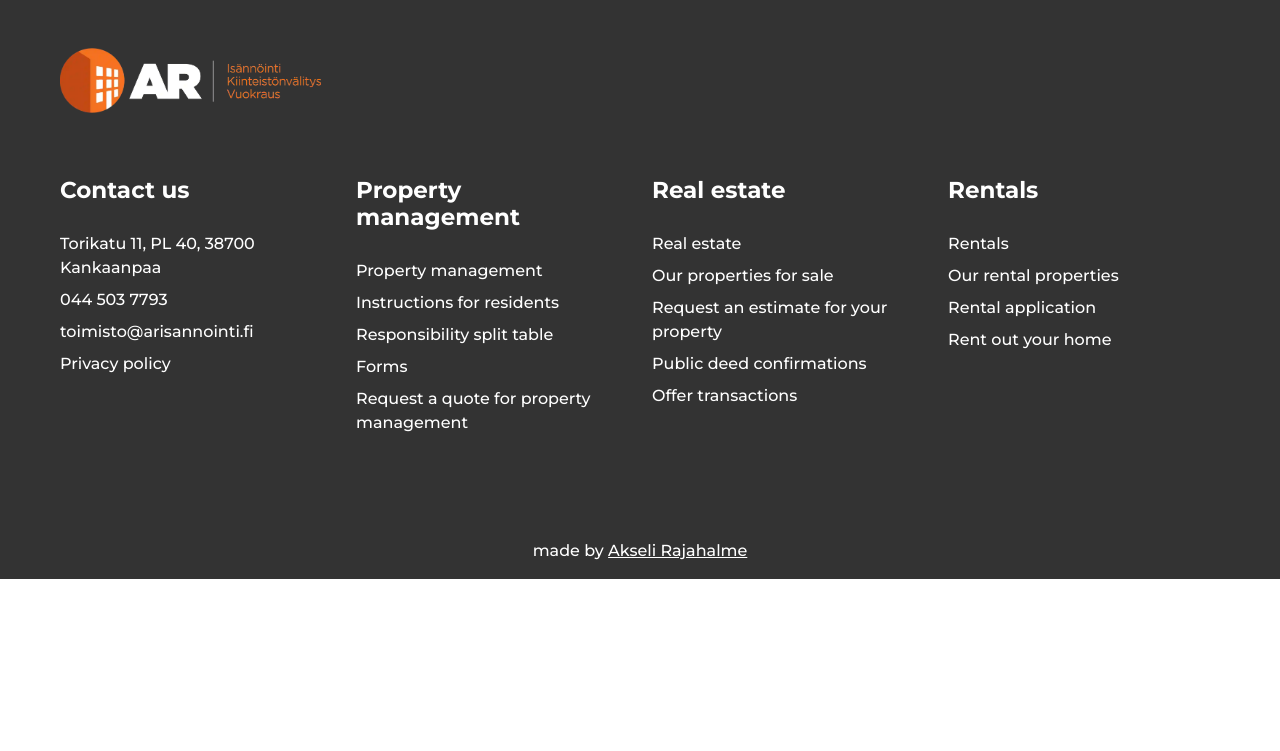
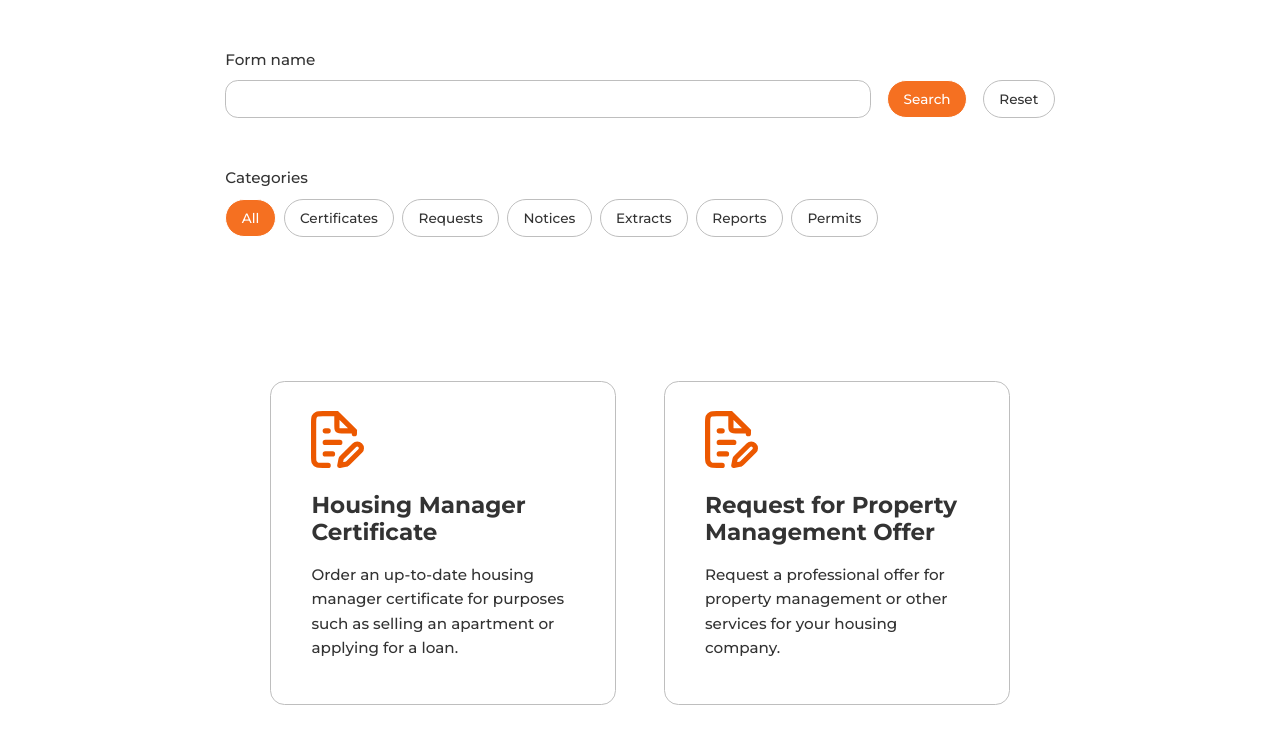
Before and after one commit to AkseliRaj/real-estate-management-website, a React (Vite) app in the folder ar-isannointi-oy/: page /lomakkeet in a window 1280 px wide. Shown: the part 1251-2002 px from the top of the page. Before the commit the page ends 1830 px from the top, so only its background shows below. Built offline with nearby package versions, Linux system fonts and the light colour scheme.

Commit message:
Add Property Management Forms Page with search and category filter functionality; implement FormCardsSection and data files for English and Finnish forms

```diff
--- /dev/null
+++ b/ar-isannointi-oy/src/components/FormCardsSection.jsx
@@ -0,0 +1,32 @@
+import React from 'react';
+import { useTranslation } from 'react-i18next';
+import FormIcon from '../assets/svg/FilePenIcon.svg';
+import formDataEn from '../data/FormDataEn';
+import formDataFi from '../data/FormDataFi';
+
+const FormCardsSection = ({ forms: formsProp }) => {
+    const { i18n } = useTranslation();
+    const currentLanguage = i18n.resolvedLanguage || i18n.language || 'en';
+    const forms = formsProp || (currentLanguage.startsWith('fi') ? formDataFi : formDataEn);
+
+    return (
+        <div className="container-fluid px-0 py-5">
+            <div className="row mx-0 d-flex align-items-center justify-content-center">
+                <div className="col-12 col-xl-8 py-0 py-md-5">
+                    <div className="row mx-0 align-items-stretch justify-content-center gap-4 gap-xl-5">
+                        {forms.map((form) => (
+                            <div key={form.id} className="Form-Card col-11 col-md-5">
+                                <img src={FormIcon} className="Form-Icon" alt="" aria-hidden="true" />
+                                <h5 className="Form-Card-Heading d-none d-md-block pt-4 pb-3">{form.title}</h5>
+                                <h6 className="Form-Card-Heading d-block d-md-none pt-4 pb-3">{form.title}</h6>
+                                <p>{form.description}</p>
+                            </div>
+                        ))}
+                    </div>
+                </div>
+            </div>
+        </div>
+    );
+};
+
+export default FormCardsSection;
--- /dev/null
+++ b/ar-isannointi-oy/src/data/FormDataEn.js
@@ -0,0 +1,52 @@
+const formDataEn = [
+    {
+        id: 'housing-manager-certificate',
+        category: 'certificates',
+        title: 'Housing Manager Certificate',
+        description: 'Order an up-to-date housing manager certificate for purposes such as selling an apartment or applying for a loan.',
+    },
+    {
+        id: 'management-service-offer',
+        category: 'requests',
+        title: 'Request for Property Management Offer',
+        description: 'Request a professional offer for property management or other services for your housing company.',
+    },
+    {
+        id: 'moving-notice',
+        category: 'notifications',
+        title: 'Moving Notice',
+        description: 'Submit the legally required notification of moving into the housing company and ensure your information is up to date.',
+    },
+    {
+        id: 'residents-register-extract',
+        category: 'extracts',
+        title: 'Residents Register Extract',
+        description: 'Order an official extract of apartment residents, for example for authorities.',
+    },
+    {
+        id: 'meter-readings',
+        category: 'reports',
+        title: 'Meter Readings',
+        description: 'Report apartment-specific water or energy meter readings for billing purposes.'
+    },
+    {
+        id: 'fault-report',
+        category: 'reports',
+        title: 'Fault Report',
+        description: 'Report any detected faults or maintenance needs directly to the maintenance company and property manager.'
+    },
+    {
+        id: 'waterproofing-work-form',
+        category: 'permits',
+        title: 'Waterproofing Work Form',
+        description: 'Fill in the required form for inspection and documentation of wet room waterproofing work.'
+    },
+    {
+        id: 'renovation-modification-notice',
+        category: 'permits',
+        title: 'Renovation and Modification Notice',
+        description: 'Apply for permission for modifications in your apartment well before starting renovation work.'
+    }
+];
+
+export default formDataEn;
--- /dev/null
+++ b/ar-isannointi-oy/src/data/FormDataFi.js
@@ -0,0 +1,52 @@
+const formDataFi = [
+    {
+        id: 'housing-manager-certificate',
+        category: 'certificates',
+        title: 'Isännöitsijäntodistus',
+        description: 'Tilaa ajantasainen isännöitsijätodistus esimerkiksi asunnon myyntiä tai lainanhakua varten.',
+    },
+    {
+        id: 'management-service-offer',
+        category: 'requests',
+        title: 'Tarjouspyyntö isännöinnistä',
+        description: 'Pyydä asiantunteva tarjous taloyhtiönne isännöinnistä tai muista palveluistamme.',
+    },
+    {
+        id: 'moving-notice',
+        category: 'notifications',
+        title: 'Muuttoilmoitus',
+        description: 'Tee lakisääteinen ilmoitus muutosta taloyhtiöön ja varmista tietojesi ajantasaisuus.',
+    },
+    {
+        id: 'residents-register-extract',
+        category: 'extracts',
+        title: 'Talonkirjaote',
+        description: 'Tilaa virallinen talonkirjaote asunnon asukkaista esimerkiksi viranomaisia varten.',
+    },
+    {
+        id: 'meter-readings',
+        category: 'reports',
+        title: 'Mittarilukemat',
+        description: 'Ilmoita huoneistokohtaiset vesi- tai energiamittarilukemat laskutusta varten.'
+    },
+    {
+        id: 'fault-report',
+        category: 'reports',
+        title: 'Vikailmoitus',
+        description: 'Ilmoita havaitsemastasi viasta tai huoltotarpeesta suoraan huoltoyhtiölle ja isännöitsijälle.'
+    },
+    {
+        id: 'waterproofing-work-form',
+        category: 'permits',
+        title: 'Vedeneristystyö lomake',
+        description: 'Täytä vaadittava ilmoitus märkätilojen vedeneristystöiden tarkastusta ja dokumentointia varten.'
+    },
+    {
+        id: 'renovation-modification-notice',
+        category: 'permits',
+        title: 'Muutos- ja korjaustyöilmoitus',
+        description: 'Hae lupa huoneistossa tehtäviin muutostöihin hyvissä ajoin ennen remontin aloitusta.'
+    }
+];
+
+export default formDataFi;
--- a/ar-isannointi-oy/src/pages/PropertyManagementFormsPage.jsx
+++ b/ar-isannointi-oy/src/pages/PropertyManagementFormsPage.jsx
@@ -1,12 +1,23 @@
-import React from 'react';
+import React, { useMemo, useState } from 'react';
 import { useTranslation } from 'react-i18next';
 import IntroductionSectionWithImage from '../components/IntroductionSectionWithImage';
 import FormsPageIntroductionImage from '../assets/webp/FormPageIntroductionImage.webp';
 import FormIntroductionSection from '../components/FormIntroductionSection';
+import SearchCategoryFilterSection from '../components/SearchCategoryFilterSection';
+import FormCardsSection from '../components/FormCardsSection';
+import formDataEn from '../data/FormDataEn';
+import formDataFi from '../data/FormDataFi';
+
 
 const PropertyManagementFormsPage = () => {
-    const { t } = useTranslation();
+    const { t, i18n } = useTranslation();
     const prefixSection = t('Forms-Page.Prefix-Section', { returnObjects: true });
+    const currentLanguage = i18n.resolvedLanguage || i18n.language || 'en';
+    const isFinnish = currentLanguage.startsWith('fi');
+    const forms = isFinnish ? formDataFi : formDataEn;
+    const [searchInputValue, setSearchInputValue] = useState('');
+    const [searchTerm, setSearchTerm] = useState('');
+    const [selectedCategory, setSelectedCategory] = useState('all');
 
     const contentItems = Object.entries(prefixSection)
         .filter(([key]) => key !== 'title')
@@ -32,6 +43,62 @@ const PropertyManagementFormsPage = () => {
         })
         .filter(Boolean);
 
+    const categoryLabels = useMemo(
+        () => (isFinnish ? {
+            all: 'Kaikki',
+            certificates: 'Todistukset',
+            requests: 'Tarjoukset ja pyynnöt',
+            notifications: 'Ilmoitukset',
+            extracts: 'Otteet',
+            reports: 'Ilmoitukset ja raportit',
+            permits: 'Luvat',
+        } : {
+            all: 'All',
+            certificates: 'Certificates',
+            requests: 'Requests',
+            notifications: 'Notices',
+            extracts: 'Extracts',
+            reports: 'Reports',
+            permits: 'Permits',
+        }),
+        [isFinnish],
+    );
+
+    const categoryButtons = useMemo(() => {
+        const ids = Array.from(new Set(forms.map((item) => item.category).filter(Boolean)));
+        return [
+            { id: 'all', label: categoryLabels.all },
+            ...ids.map((id) => ({ id, label: categoryLabels[id] || id })),
+        ];
+    }, [forms, categoryLabels]);
+
+    const filteredForms = useMemo(() => {
+        const normalizedSearch = searchTerm.trim().toLowerCase();
+
+        return forms.filter((form) => {
+            const matchesCategory = selectedCategory === 'all' || form.category === selectedCategory;
+            if (!matchesCategory) {
+                return false;
+            }
+
+            if (!normalizedSearch) {
+                return true;
+            }
+
+            return `${form.title} ${form.description}`.toLowerCase().includes(normalizedSearch);
+        });
+    }, [forms, searchTerm, selectedCategory]);
+
+    const handleSearch = () => {
+        setSearchTerm(searchInputValue);
+    };
+
+    const handleReset = () => {
+        setSearchInputValue('');
+        setSearchTerm('');
+        setSelectedCategory('all');
+    };
+
     return (
         <div className="container-fluid px-0">
 
@@ -51,6 +118,23 @@ const PropertyManagementFormsPage = () => {
                 rowJustify="center"
             />
 
+            <SearchCategoryFilterSection
+                searchInputId="form-search"
+                instructionNameLabel={isFinnish ? 'Lomakkeen nimi' : 'Form name'}
+                categoriesLabel={isFinnish ? 'Kategoriat' : 'Categories'}
+                searchValue={searchInputValue}
+                onSearchChange={(event) => setSearchInputValue(event.target.value)}
+                onSearch={handleSearch}
+                onReset={handleReset}
+                searchButtonLabel={isFinnish ? 'Hae' : 'Search'}
+                resetButtonLabel={isFinnish ? 'Tyhjennä' : 'Reset'}
+                categoryButtons={categoryButtons}
+                selectedCategory={selectedCategory}
+                onSelectCategory={setSelectedCategory}
+            />
+
+            <FormCardsSection forms={filteredForms} />
+
         </div>
     );
 };
```
